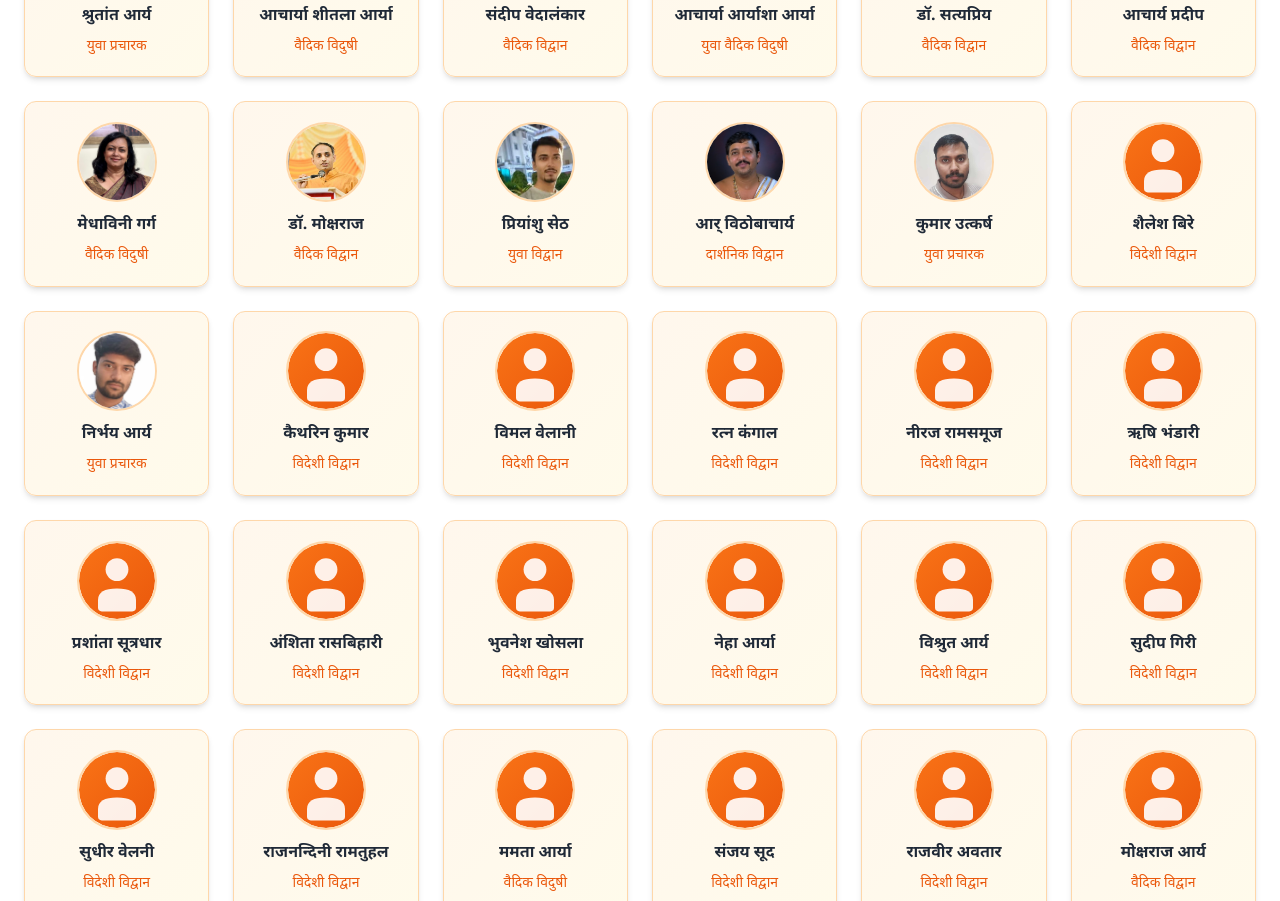
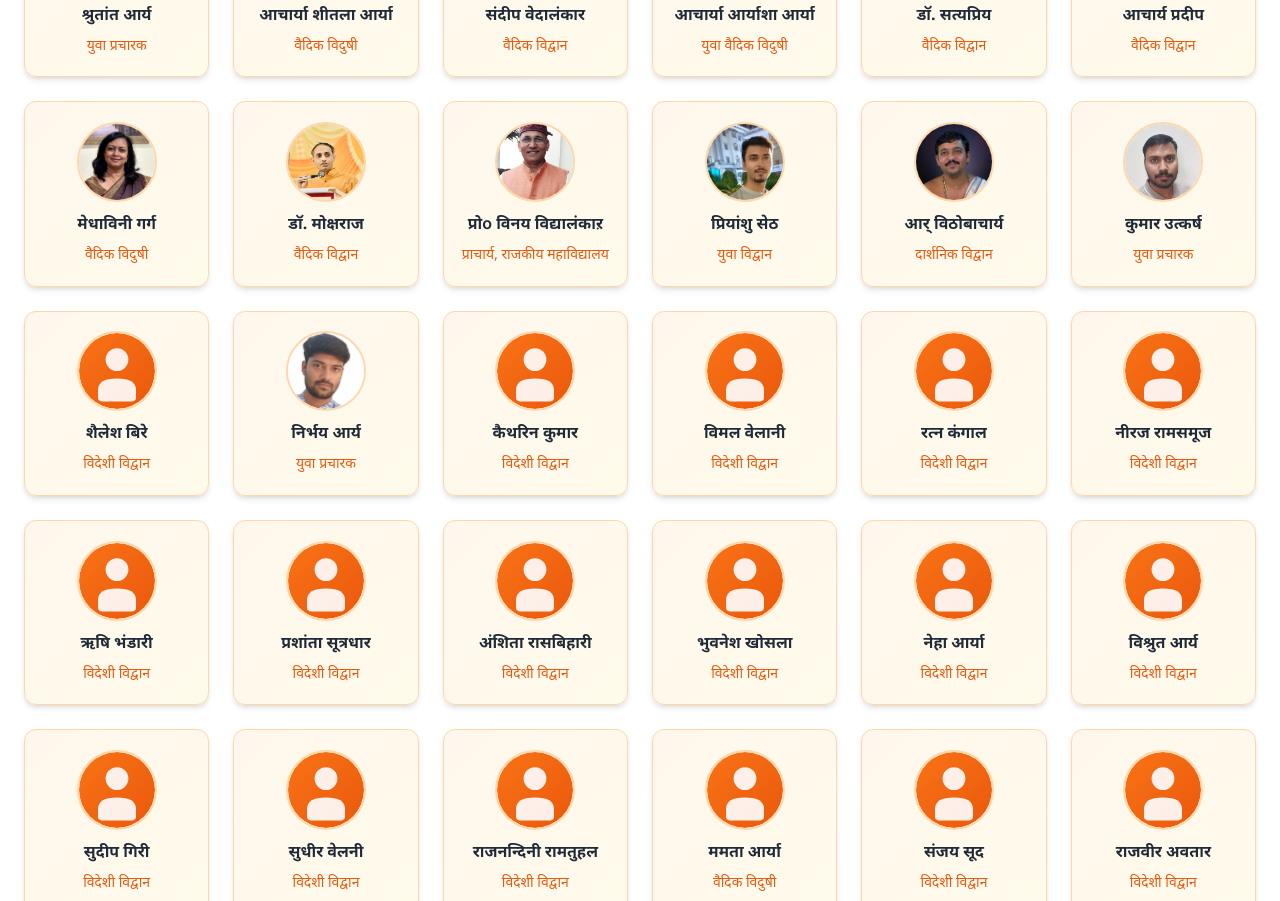
Before and after one commit to Ankitjangid33/maha-samelan-2025, a React (Create React App) app: page / in a window 1280 px wide. Shown: the part 9040-9941 px from the top of the page. Built offline with nearby package versions, Linux system fonts and the light colour scheme.

Commit message:
update 28

```diff
--- a/src/components/Speakers.jsx
+++ b/src/components/Speakers.jsx
@@ -318,6 +318,11 @@ const Speakers = () => {
       name: "डॉ. मोक्षराज",
       specialty: "वैदिक विद्वान",
       image: "/मोक्षराज.jpg",
+    },
+    {
+      name: "प्रोo विनय विद्यालंकाऱ",
+      specialty: "प्राचार्य, राजकीय महाविद्यालय",
+      image: "/vedalanakr.jpeg",
     },
     {
       name: "प्रियांशु सेठ",
```
Also changed, not shown: public/vedalanakr.jpeg (added).
